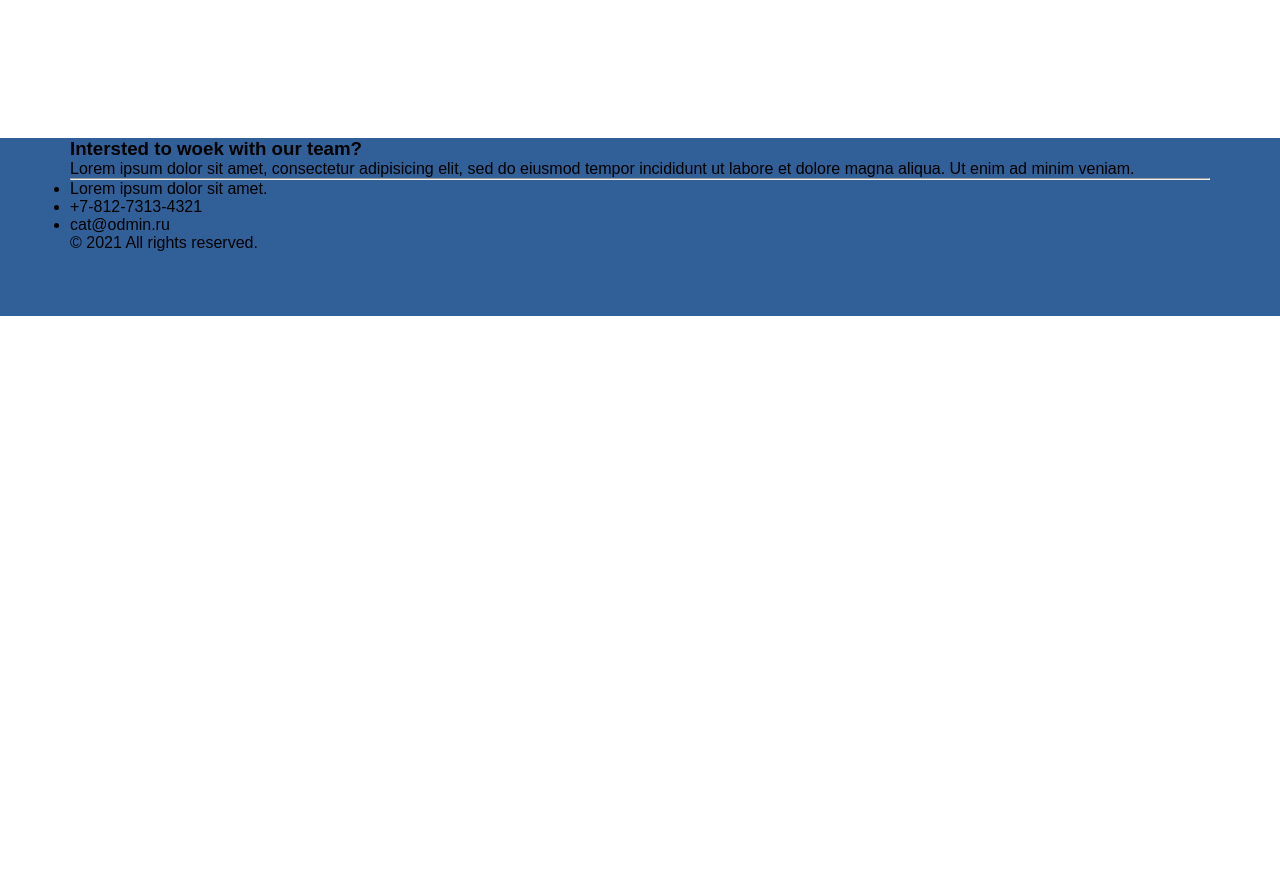
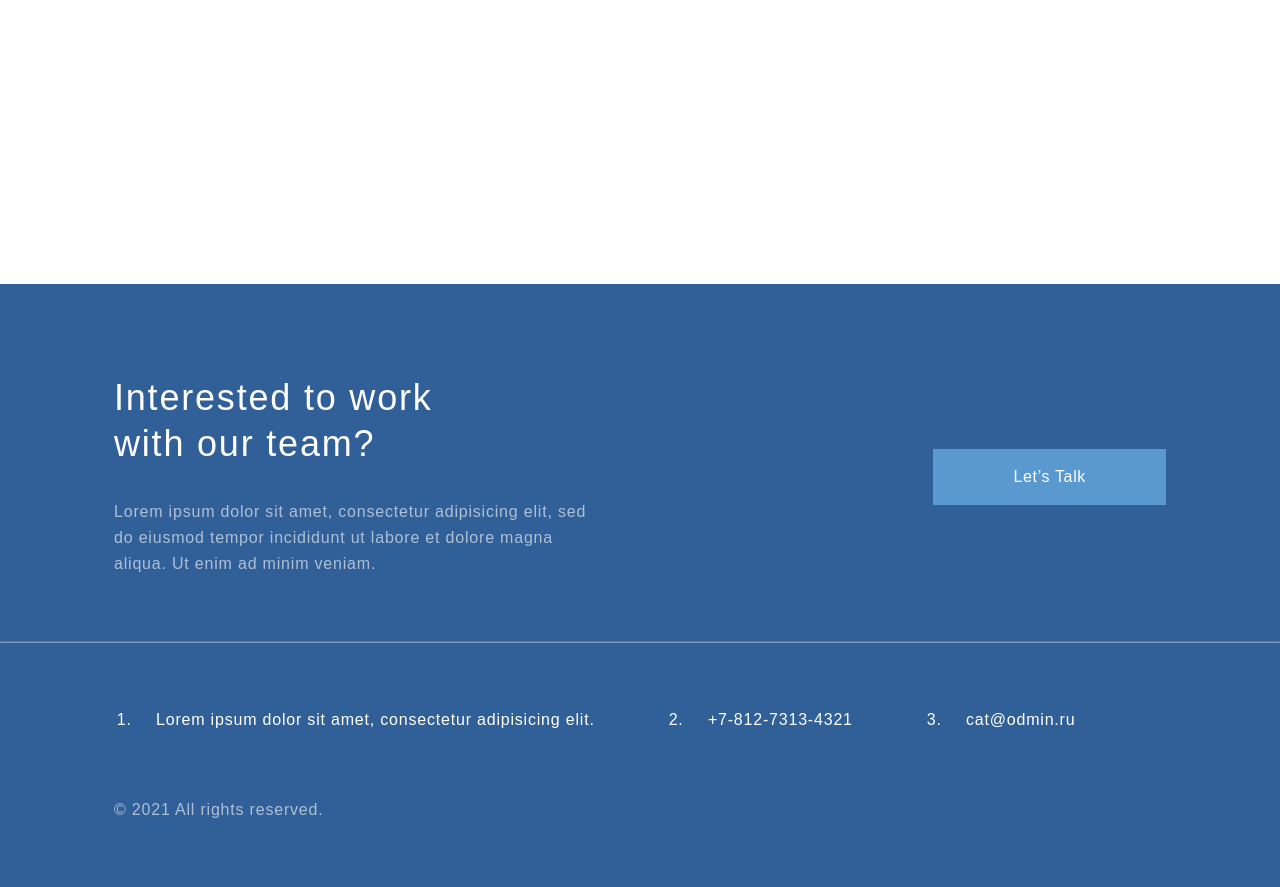
Before and after one commit to ask-sup/GB, a plain HTML site: page GB_HomeWork_6/contacts.html in a window 1280 px wide. Shown: the part 900-1787 px from the top of the page. Before the commit the page ends 1216 px from the top, so only its background shows below. Drawn offline with Linux system fonts and the light colour scheme.

Commit message:
minor fixes

```diff
--- a/GB_HomeWork_6/contacts.html
+++ b/GB_HomeWork_6/contacts.html
@@ -11,8 +11,8 @@
 <body>
     <div class="container">
         <ul class="header">
-            <li><a href="index.html">Home</a></li>
-            <li><a href="contacts.html">Contacts</a></li>
+            <li><a href="index.html"><img src="img/logo.svg" alt="Logo"></a></li>
+            <li><a href="contacts.html"><img src="img/address-book-solid 1.svg" alt="Contacts"></a></li>
         </ul>
     </div>
     <div class="contactsHead">
@@ -59,28 +59,26 @@
                 frameborder="0 "></iframe>
         </div>
     </div>
-    <footer>
-        <div class="container">
-            <div class="footerHead">
-                <div class="footerHeadContent">
-                    <h3 class="classForH3">Intersted to woek
-                        with our team?</h3>
-                    <p class="paragClass1">Lorem ipsum dolor sit amet, consectetur adipisicing elit, sed do eiusmod tempor incididunt ut labore et dolore magna aliqua. Ut enim ad minim veniam.</p>
-                </div>
+    <div class="footer">
+        <div class="footer_top container">
+            <div class="footer_top_info">
+                <h3 class="footer_top_info_heading">Interested to work with our team?</h3>
+                <p class="text footer_top_text">Lorem ipsum dolor sit amet, consectetur adipisicing elit, sed do eiusmod tempor incididunt ut labore et dolore magna aliqua. Ut enim ad minim veniam.</p>
             </div>
-            <hr>
-            <div class="footerBottom">
-                <ul>
-                    <li class="footer-li">Lorem ipsum dolor sit amet.</li>
-                    <li class="footer-li">+7-812-7313-4321</li>
-                    <li class="footer-li">cat@odmin.ru</li>
-                </ul>
-                <div class="copyrightBlock">
-                    <p class="paragClass1">&copy; 2021 All rights reserved.</p>
-                </div>
+            <a href="#" class="footer_top_button">Let’s Talk</a>
+        </div>
+        <hr class="footer_hr">
+        <div class="footer_bottom container">
+            <ul>
+                <li class="footer_list">Lorem ipsum dolor sit amet, consectetur adipisicing elit.</li>
+                <li class="footer_list">+7-812-7313-4321</li>
+                <li class="footer_list">cat@odmin.ru</li>
+            </ul>
+            <div class="copyright_block">
+                <p class="text footer_top_text">&copy; 2021 All rights reserved.</p>
             </div>
         </div>
-    </footer>
+    </div>
 </body>
 
 </html>
--- a/GB_HomeWork_6/style.css
+++ b/GB_HomeWork_6/style.css
@@ -188,7 +188,7 @@ h1, h2, h3, h4 {
 .project_item_child {
     display: flex;
     justify-content: space-between;
-    margin: 32px 0 112px 0;
+    margin-top: 32px;
 }
 
 .project_item_child>:first-child {
@@ -200,9 +200,10 @@ h1, h2, h3, h4 {
 
 /*Стили подвала начало*/
 
-footer {
+.footer {
     background: #316099;
     padding-bottom: 64px;
+    margin-top: 112px;
 }
 
 .footer_top {
```
Also changed, not shown: GB_HomeWork_6/index.html (+2 -2 lines).
